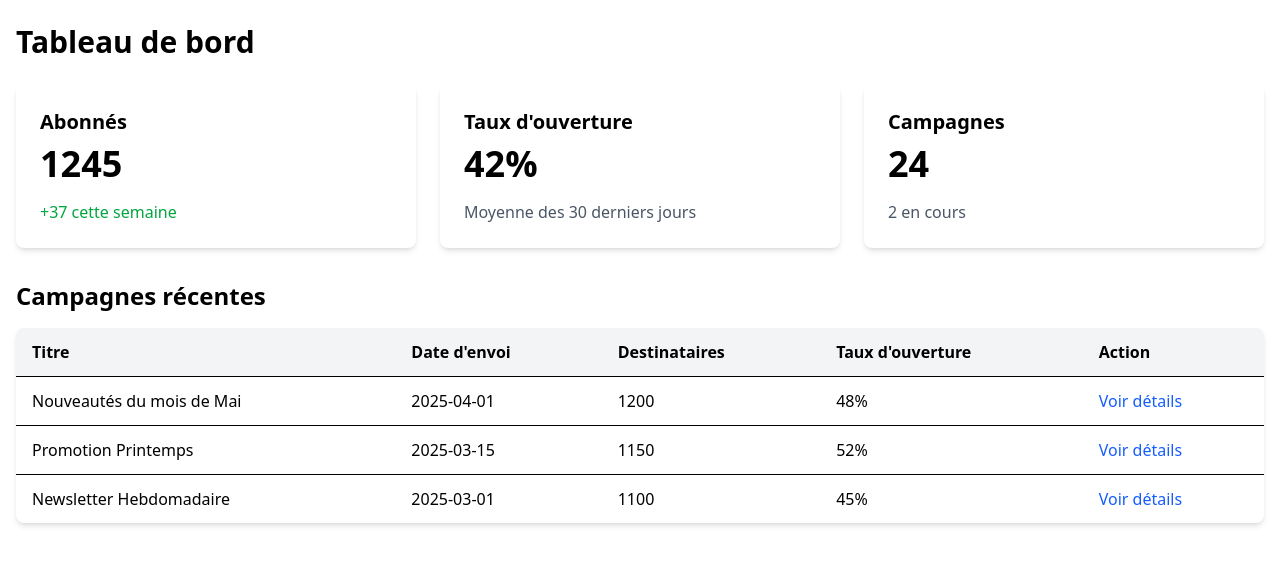
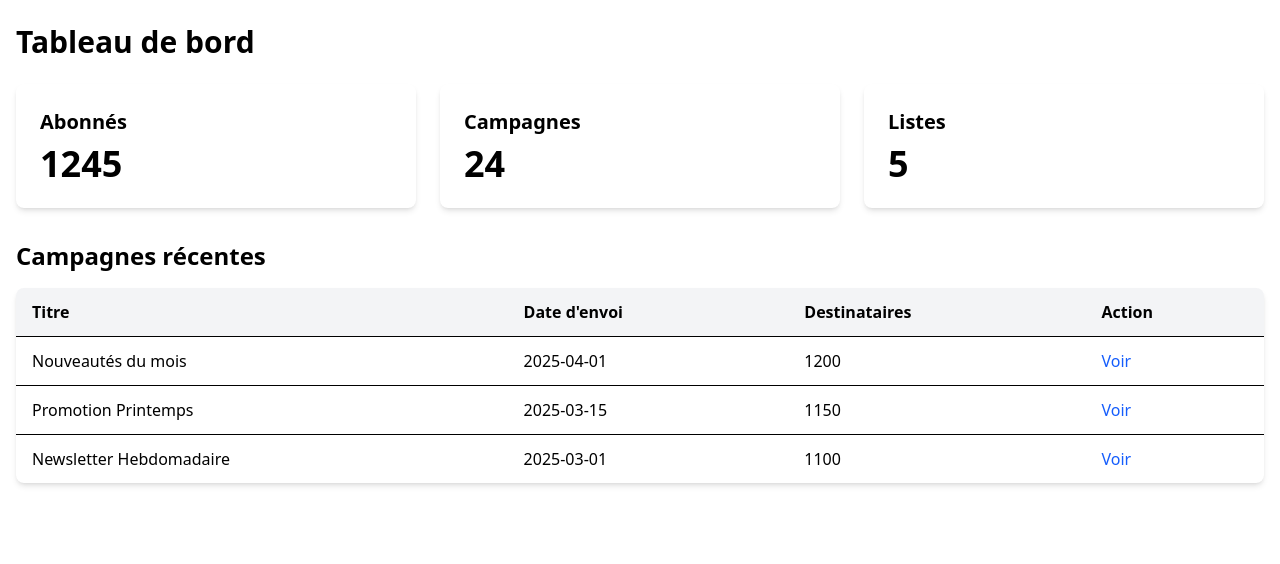
Before and after one commit to Youcode-Classe-E-2024-2025/Anouar_elbarry-mailMaster, a Vue app in the folder fronend/: page / in a window 1280 px wide. Shown: the top 564 px of the page. Built offline with nearby package versions, Linux system fonts and the light colour scheme.

Commit message:
Update dashboard: Simplified metrics and commented API call

```diff
--- a/fronend/src/views/dashboard.vue
+++ b/fronend/src/views/dashboard.vue
@@ -5,17 +5,14 @@
       <div class="bg-white p-6 rounded-lg shadow-md">
         <h2 class="text-xl font-semibold mb-2">Abonnés</h2>
         <div class="text-4xl font-bold">{{ subscriberCount }}</div>
-          <div class="mt-4 text-green-600">+{{ newSubscribers }} cette semaine</div>
-        </div>
-        <div class="bg-white p-6 rounded-lg shadow-md">
-          <h2 class="text-xl font-semibold mb-2">Taux d'ouverture</h2>
-          <div class="text-4xl font-bold">{{ openRate }}%</div>
-          <div class="mt-4 text-gray-600">Moyenne des 30 derniers jours</div>
       </div>
       <div class="bg-white p-6 rounded-lg shadow-md">
         <h2 class="text-xl font-semibold mb-2">Campagnes</h2>
         <div class="text-4xl font-bold">{{ campaignCount }}</div>
-          <div class="mt-4 text-gray-600">{{ activeCampaigns }} en cours</div>
+      </div>
+      <div class="bg-white p-6 rounded-lg shadow-md">
+        <h2 class="text-xl font-semibold mb-2">Listes</h2>
+        <div class="text-4xl font-bold">{{ listCount }}</div>
       </div>
     </div>
 
@@ -28,7 +25,6 @@
               <th class="py-3 px-4 text-left">Titre</th>
               <th class="py-3 px-4 text-left">Date d'envoi</th>
               <th class="py-3 px-4 text-left">Destinataires</th>
-                <th class="py-3 px-4 text-left">Taux d'ouverture</th>
               <th class="py-3 px-4 text-left">Action</th>
             </tr>
           </thead>
@@ -37,9 +33,8 @@
               <td class="py-3 px-4">{{ campaign.title }}</td>
               <td class="py-3 px-4">{{ campaign.sendDate }}</td>
               <td class="py-3 px-4">{{ campaign.recipients }}</td>
-                <td class="py-3 px-4">{{ campaign.openRate }}%</td>
               <td class="py-3 px-4">
-                  <button class="text-blue-600 hover:underline">Voir détails</button>
+                <button class="text-blue-600 hover:underline">Voir</button>
               </td>
             </tr>
           </tbody>
@@ -49,38 +44,32 @@
   </div>
 </template>
 
-
 <script>
 export default {
   name: 'Dashboard',
   data() {
     return {
       subscriberCount: 1245,
-      newSubscribers: 37,
-      openRate: 42,
       campaignCount: 24,
-      activeCampaigns: 2,
+      listCount: 5,
       recentCampaigns: [
         {
           id: 1,
-          title: 'Nouveautés du mois de Mai',
+          title: 'Nouveautés du mois',
           sendDate: '2025-04-01',
-          recipients: 1200,
-          openRate: 48
+          recipients: 1200
         },
         {
           id: 2,
           title: 'Promotion Printemps',
           sendDate: '2025-03-15',
-          recipients: 1150,
-          openRate: 52
+          recipients: 1150
         },
         {
           id: 3,
           title: 'Newsletter Hebdomadaire',
           sendDate: '2025-03-01',
-          recipients: 1100,
-          openRate: 45
+          recipients: 1100
         }
       ]
     }
@@ -94,8 +83,9 @@ export default {
       // Implementation of API call to Laravel backend
       // axios.get('/api/dashboard').then(response => {
       //   this.subscriberCount = response.data.subscriberCount;
-      //   this.newSubscribers = response.data.newSubscribers;
-      //   ...
+      //   this.campaignCount = response.data.campaignCount;
+      //   this.listCount = response.data.listCount;
+      //   this.recentCampaigns = response.data.recentCampaigns;
       // });
     }
   }
```
Lines whose indentation alone changed are shown as unchanged.
